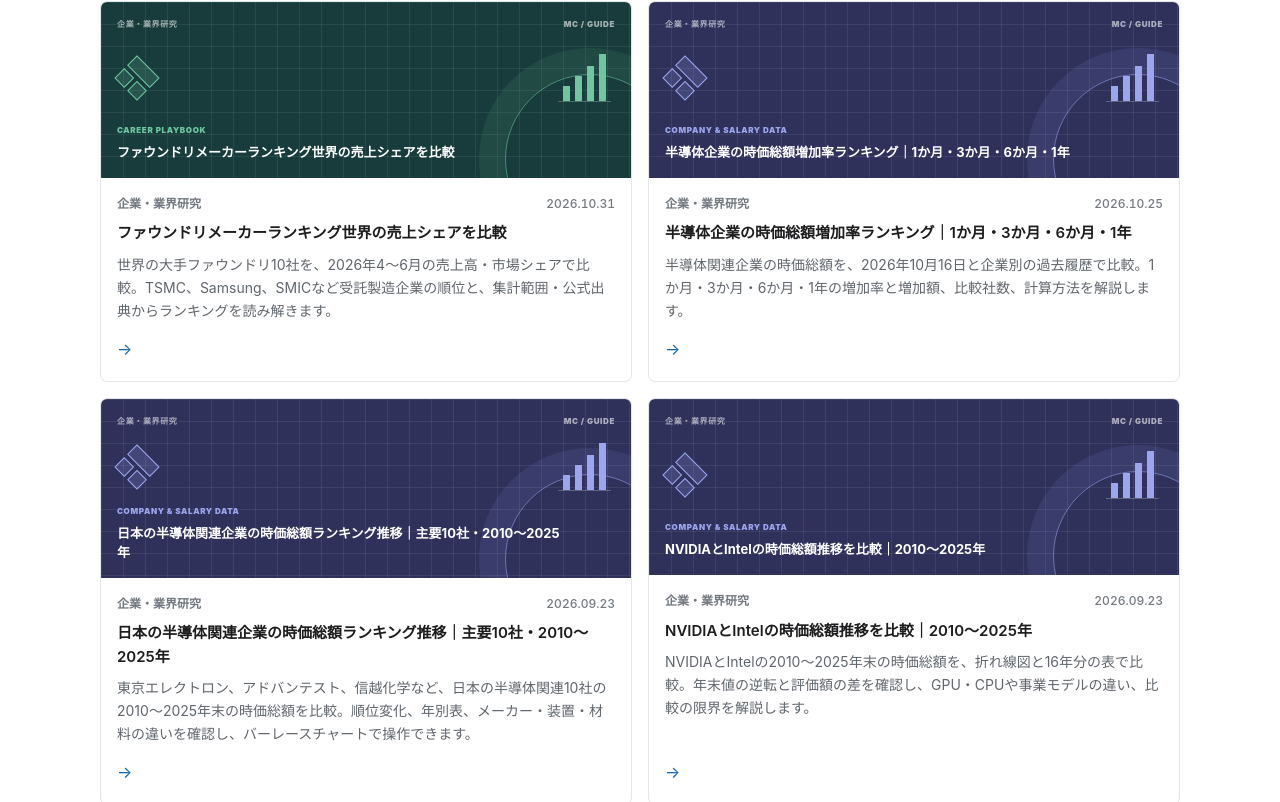
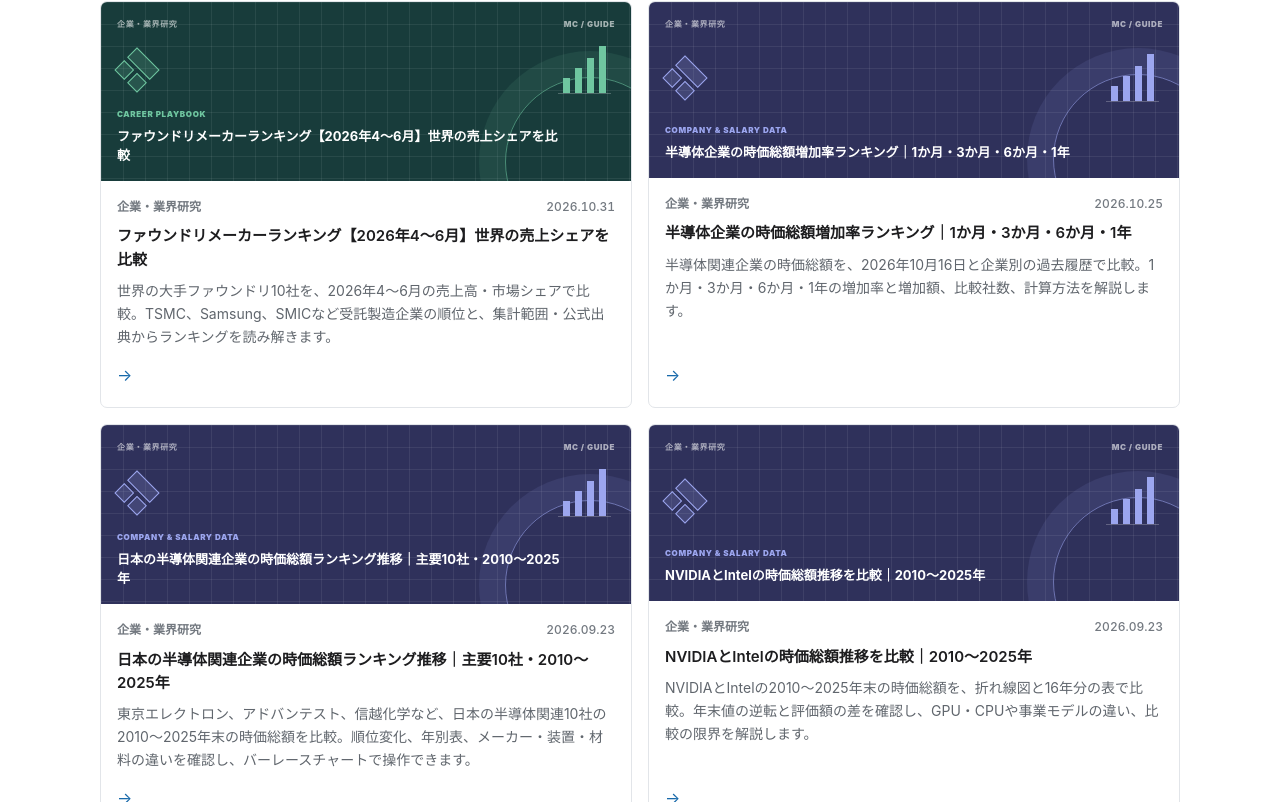
Before and after one commit to ryo0905-eng/manufacturing-compass, a Next.js app: page / in a window 1280 px wide. Shown: the part 4556-5358 px from the top of the page. Built offline with nearby package versions, Linux system fonts and the light colour scheme; no server answers.

Commit message:
Update foundry ranking guide title

```diff
--- a/src/content/guides/foundry-manufacturer-ranking.ts
+++ b/src/content/guides/foundry-manufacturer-ranking.ts
@@ -3,7 +3,7 @@ import { foundryMarket, foundryRankingMeta } from "@/data/foundry-market-share";
 
 export const foundryManufacturerRankingGuide: GuideArticle = {
   slug: "foundry-manufacturer-ranking",
-  title: "ファウンドリメーカーランキング世界の売上シェアを比較",
+  title: "ファウンドリメーカーランキング【2026年4〜6月】世界の売上シェアを比較",
   description: "世界の大手ファウンドリ10社を、2026年4〜6月の売上高・市場シェアで比較。TSMC、Samsung、SMICなど受託製造企業の順位と、集計範囲・公式出典からランキングを読み解きます。",
   targetQuery: "ファウンドリ 半導体 ランキング",
   searchIntent: "世界のファウンドリ企業の売上シェアと比較条件を知りたい",
```
